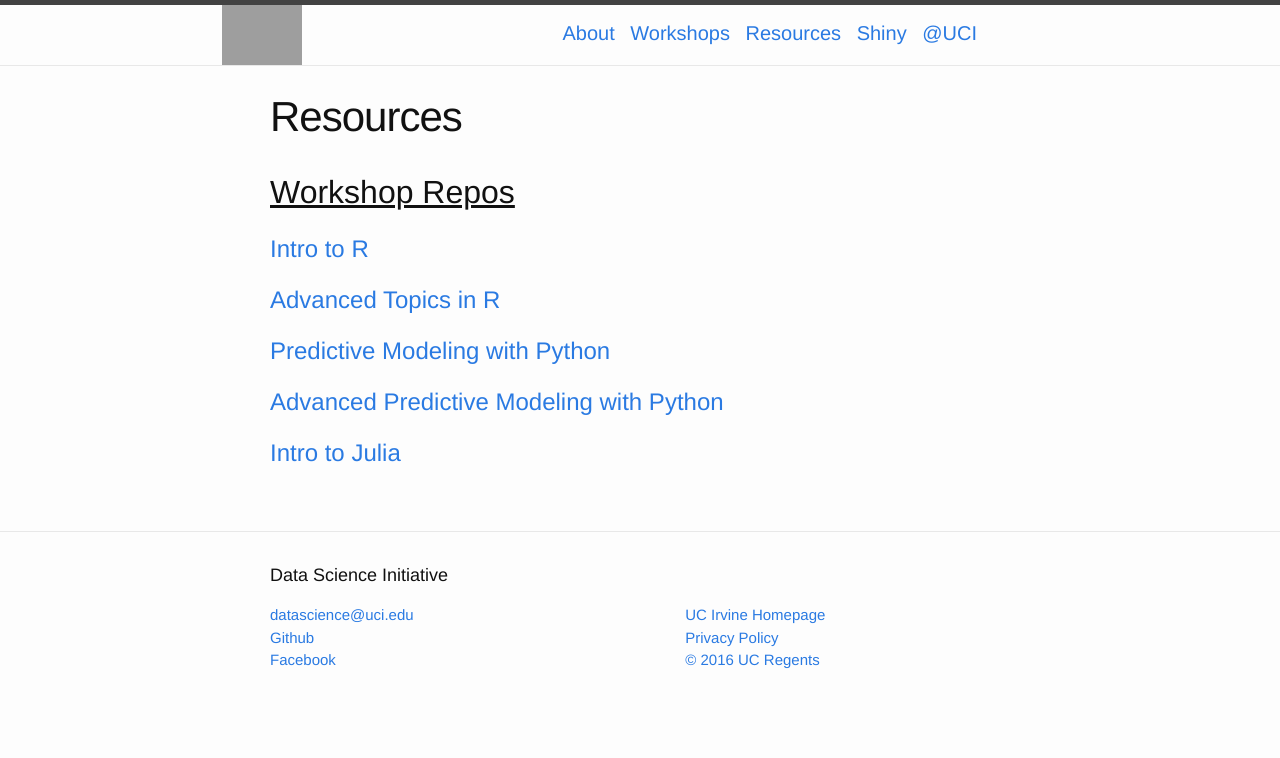
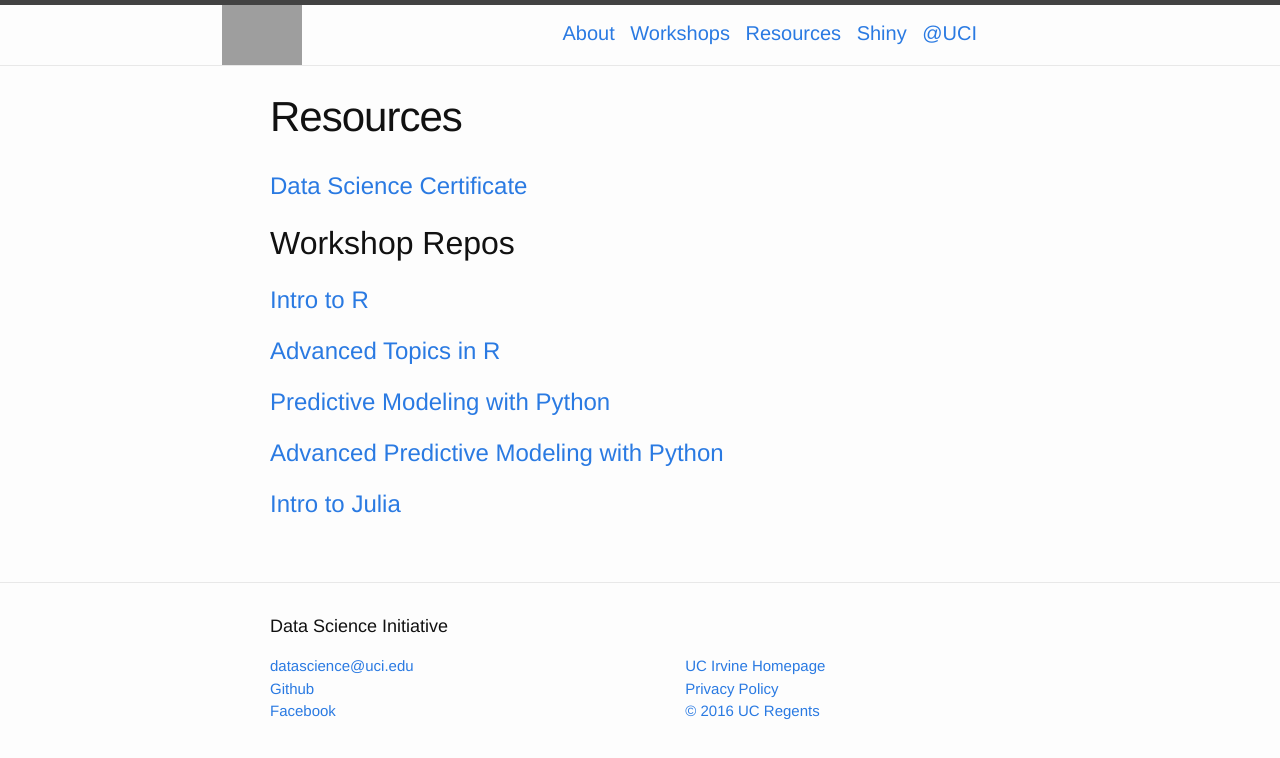
Before and after one commit to UCIDataScienceInitiative/UCIDataScienceInitiative.github.io, a Jekyll site: the page built from Resources/index.html, in a window 1280 px wide. Shown: the top 758 px of the page. Built offline with Jekyll 4.4.1, drawn with Linux system fonts in a browser that asks for light colours; grey boxes are pictures that could not be loaded.

Commit message:
added certificate

```diff
--- a/Resources/index.html
+++ b/Resources/index.html
@@ -4,7 +4,9 @@ title: Resources
 permalink: /Resources/
 ---
 
-<h2><u>Workshop Repos                     </u></h2>
+<h1><a href="http://datascience.uci.edu/data-science-certificate-program/" target="_blank"> Data Science Certificate </a></h1>
+
+<h2>Workshop Repos                     </h2>
 
 <h1><a href="https://github.com/UCIDataScienceInitiative/IntroR_Workshop" target="_blank" >Intro to R</a></h1>
 
```
